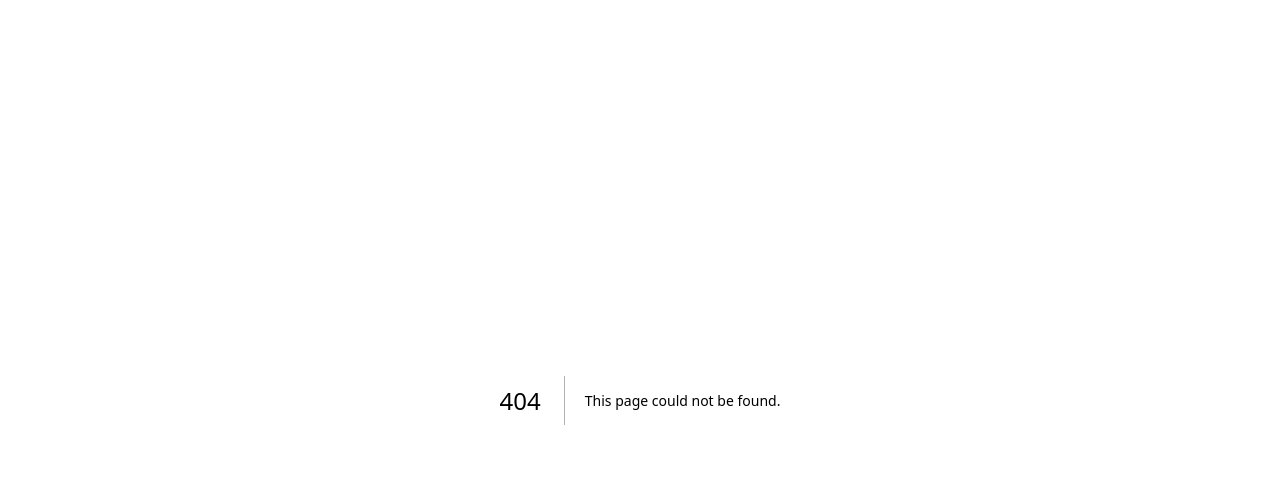
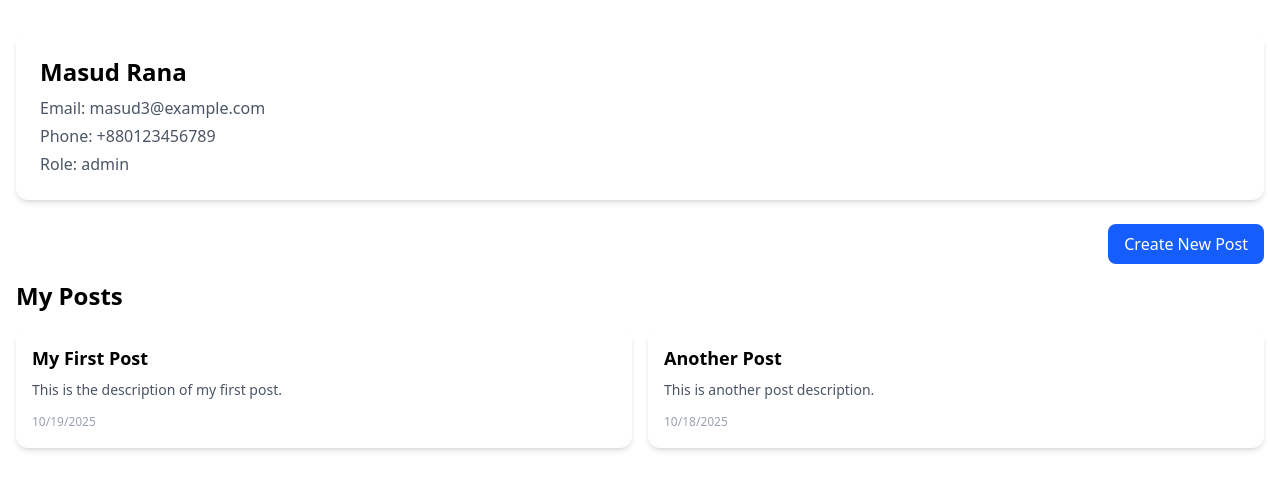
Before and after one commit to Ranagithubrr/blog-front-end, a Next.js app: page /dashboard in a window 1280 px wide. Before the commit this address had no page. Shown: the top 490 px of the page. Built offline with nearby package versions, Linux system fonts and the light colour scheme.

Commit message:
feat: dashboard pages added

```diff
--- /dev/null
+++ b/src/app/dashboard/page.tsx
@@ -0,0 +1,36 @@
+import React from "react";
+import ProfileCard from "@/components/dashboard/ProfileCard";
+import CreatePostButton from "@/components/dashboard/CreatePostButton";
+import UserPosts from "@/components/dashboard/UserPosts";
+
+const fakePosts = [
+  {
+    id: "1",
+    title: "My First Post",
+    description: "This is the description of my first post.",
+    createdAt: "2025-10-19",
+  },
+  {
+    id: "2",
+    title: "Another Post",
+    description: "This is another post description.",
+    createdAt: "2025-10-18",
+  },
+];
+
+const DashboardPage = () => {
+  return (
+    <div className="container mx-auto px-4 py-8">
+      <ProfileCard
+        name="Masud Rana"
+        email="masud3@example.com"
+        phone="+880123456789"
+        role="admin"
+      />
+      <CreatePostButton />
+      <UserPosts posts={fakePosts} />
+    </div>
+  );
+};
+
+export default DashboardPage;
--- a/src/app/page.tsx
+++ b/src/app/page.tsx
@@ -1,10 +1,22 @@
 import Posts from "@/components/posts/Posts";
 import ProtectedRoute from "@/components/ProtectedRoute";
+import Link from "next/link";
 
 export default function Home() {
   return (
     <ProtectedRoute>
       <div>
+        <div>
+          <h1 className="text-4xl font-bold text-center mt-10">Welcome to the Blog Site</h1>
+          <div className="flex justify-end mt-4 mr-5">
+            <Link
+              href="/dashboard"
+              className="bg-blue-600 hover:bg-blue-700 text-white font-medium py-2 px-4 rounded-lg transition-colors"
+            >
+              Go to Dashboard
+            </Link>
+          </div>
+        </div>
         <Posts />
       </div>
     </ProtectedRoute>
--- /dev/null
+++ b/src/components/dashboard/CreatePostButton.tsx
@@ -0,0 +1,17 @@
+import Link from "next/link";
+import React from "react";
+
+const CreatePostButton: React.FC = () => {
+  return (
+    <div className="flex justify-end mb-4">
+      <Link
+        href="/dashboard/create-post"
+        className="bg-blue-600 hover:bg-blue-700 text-white font-medium py-2 px-4 rounded-lg transition-colors"
+      >
+        Create New Post
+      </Link>
+    </div>
+  );
+};
+
+export default CreatePostButton;
--- /dev/null
+++ b/src/components/dashboard/ProfileCard.tsx
@@ -0,0 +1,21 @@
+import React from "react";
+
+interface ProfileProps {
+  name: string;
+  email: string;
+  phone?: string;
+  role?: string;
+}
+
+const ProfileCard: React.FC<ProfileProps> = ({ name, email, phone, role }) => {
+  return (
+    <div className="bg-white rounded-xl shadow-md p-6 mb-6">
+      <h2 className="text-2xl font-bold mb-2">{name}</h2>
+      <p className="text-gray-600 mb-1">Email: {email}</p>
+      {phone && <p className="text-gray-600 mb-1">Phone: {phone}</p>}
+      {role && <p className="text-gray-600">Role: {role}</p>}
+    </div>
+  );
+};
+
+export default ProfileCard;
--- /dev/null
+++ b/src/components/dashboard/UserPosts.tsx
@@ -0,0 +1,40 @@
+import React from "react";
+
+interface Post {
+    id: string;
+    title: string;
+    description: string;
+    createdAt: string;
+}
+
+interface UserPostsProps {
+    posts: Post[];
+}
+
+const UserPosts: React.FC<UserPostsProps> = ({ posts }) => {
+    return (
+        <div>
+            <h2 className="text-2xl font-bold mb-4">My Posts</h2>
+            {posts.length === 0 ? (
+                <p className="text-gray-500">You have not created any posts yet.</p>
+            ) : (
+                <div className="grid grid-cols-1 md:grid-cols-2 gap-4">
+                    {posts.map((post) => (
+                        <div
+                            key={post.id}
+                            className="bg-white rounded-xl shadow-md p-4 hover:shadow-xl transition-shadow"
+                        >
+                            <h3 className="font-semibold text-lg mb-2">{post.title}</h3>
+                            <p className="text-gray-600 text-sm mb-2">{post.description}</p>
+                            <span className="text-gray-400 text-xs">
+                                {new Date(post.createdAt).toLocaleDateString()}
+                            </span>
+                        </div>
+                    ))}
+                </div>
+            )}
+        </div>
+    );
+};
+
+export default UserPosts;
--- a/src/components/posts/Posts.tsx
+++ b/src/components/posts/Posts.tsx
@@ -8,9 +8,9 @@ export default async function PostsList() {
         <div className="container mx-auto px-4 py-8">
             <h1 className="text-3xl font-bold mb-6">Latest Posts</h1>
             <div className="grid grid-cols-1 md:grid-cols-2 lg:grid-cols-3 gap-6">
-                {posts.map((post) => (
+                {posts.map((post, index) => (
                     <div
-                        key={post.id}
+                       key={post.id || index}
                         className="bg-white rounded-xl shadow-md overflow-hidden hover:shadow-xl transition-shadow duration-300"
                     >
                         <img src={post.thumbnail} alt={post.title} className="w-full h-40 object-cover" />
```
